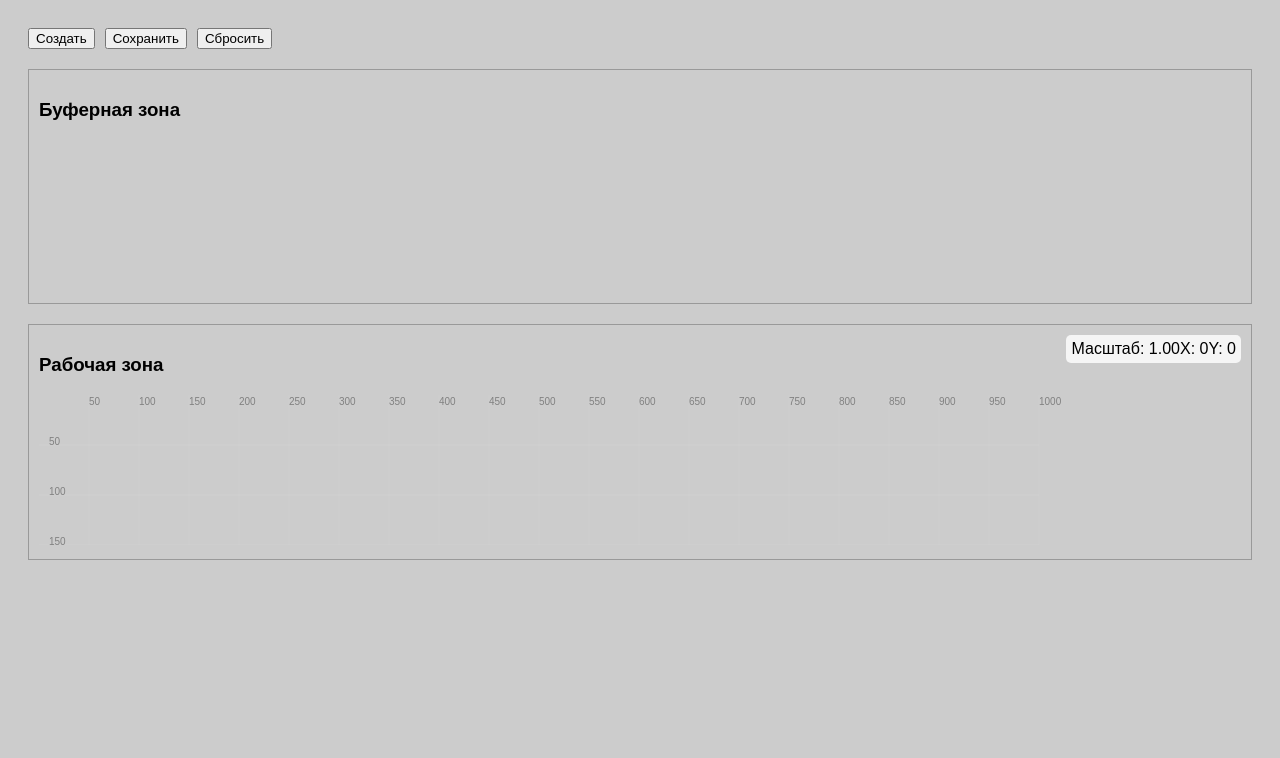
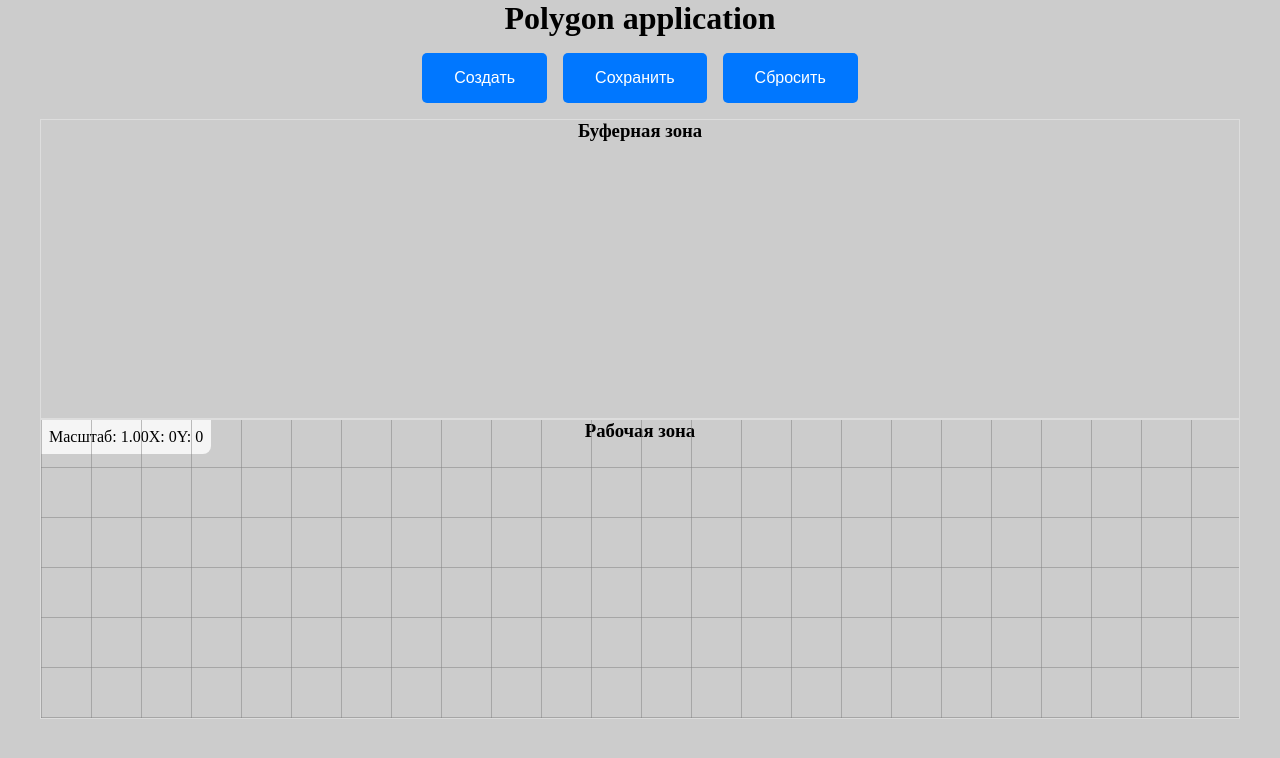
Before and after one commit to it2konst/nuxt-shop, a Vue app: page / in a window 1280 px wide. Shown: the top 758 px of the page. Built offline with nearby package versions, Linux system fonts and the light colour scheme.

Commit message:
feat: GridLines

```diff
--- a/src/App.vue
+++ b/src/App.vue
@@ -1,5 +1,6 @@
 <template>
-  <div class="app">
+  <div class="main container">
+    <h1>Polygon application</h1>
     <div class="controls">
       <button @click="createPolygons">Создать</button>
       <button @click="savePolygons">Сохранить</button>
@@ -41,46 +42,6 @@
             transform: `scale(${scale}) translate(${panX}px, ${panY}px)`,
           }"
         >
-          <g class="grid">
-            <line
-              v-for="n in 20"
-              :key="'x' + n"
-              :x1="n * 50"
-              :y1="0"
-              :x2="n * 50"
-              :y2="1000"
-              stroke="lightgray"
-            />
-            <line
-              v-for="n in 20"
-              :key="'y' + n"
-              :x1="0"
-              :y1="n * 50"
-              :x2="1000"
-              :y2="n * 50"
-              stroke="lightgray"
-            />
-            <text
-              v-for="n in 20"
-              :key="'xlabel' + n"
-              :x="n * 50"
-              :y="10"
-              fill="gray"
-              font-size="10"
-            >
-              {{ n * 50 }}
-            </text>
-            <text
-              v-for="n in 20"
-              :key="'ylabel' + n"
-              :x="10"
-              :y="n * 50"
-              fill="gray"
-              font-size="10"
-            >
-              {{ n * 50 }}
-            </text>
-          </g>
           <polygon
             v-for="polygon in workPolygons"
             :key="polygon.id"
@@ -90,6 +51,7 @@
             @mouseup="stopDrag"
           />
         </svg>
+        <grid-lines></grid-lines>
       </div>
     </div>
   </div>
@@ -97,11 +59,13 @@
 
 <script setup>
 import { reactive, ref, onMounted } from "vue";
+import GridLines from "./components/GridLines.vue";
+import { useScale } from "./composables/useScale";
 
 // Состояние приложения
 const bufferPolygons = reactive([]);
 const workPolygons = reactive([]);
-const scale = ref(1);
+const { scale } = useScale();
 const mouseX = ref(0);
 const mouseY = ref(0);
 const panX = ref(0);
@@ -176,24 +140,24 @@ const stopDrag = () => {
 };
 
 const onDrop = (to) => {
-  if (draggedPolygon) {
-    if (draggedFrom === "buffer" && to === "work") {
-      workPolygons.push(draggedPolygon);
+  if (draggedPolygon && draggedFrom !== to) {
+    if (draggedFrom === "buffer") {
       bufferPolygons.splice(bufferPolygons.indexOf(draggedPolygon), 1);
-    } else if (draggedFrom === "work" && to === "buffer") {
-      bufferPolygons.push(draggedPolygon);
+    } else {
       workPolygons.splice(workPolygons.indexOf(draggedPolygon), 1);
     }
-    draggedPolygon = null;
-    draggedFrom = null;
+    if (to === "buffer") {
+      bufferPolygons.push(draggedPolygon);
+    } else {
+      workPolygons.push(draggedPolygon);
+    }
   }
+  stopDrag();
 };
 
-// Прокрутка (панорамирование)
-const startPan = (event) => {
-  if (event.button === 0) {
-    isPanning = true;
-  }
+// Панорамирование
+const startPan = () => {
+  isPanning = true;
 };
 
 const stopPan = () => {
@@ -201,76 +165,119 @@ const stopPan = () => {
 };
 
 const updateMousePosition = (event) => {
-  mouseX.value = event.offsetX;
-  mouseY.value = event.offsetY;
   if (isPanning) {
     panX.value += event.movementX;
     panY.value += event.movementY;
   }
+  mouseX.value = event.clientX;
+  mouseY.value = event.clientY;
 };
 </script>
 
 <style>
+*,
+*::before,
+*::after {
+  margin: 0;
+  padding: 0;
+  box-sizing: border-box;
+}
+
+html {
+  max-width: 100%;
+  min-height: 100vh;
+  overflow-x: hidden;
+  scroll-behavior: smooth;
+}
+
 body {
   background-color: #ccc;
 }
 
+.container {
+  max-width: 1230px;
+  width: 100%;
+  padding-inline: 15px;
+  margin: 0 auto;
+}
+
+button {
+  padding: 1rem 2rem 1rem 2rem;
+
+  border-radius: 5px;
+  border: none;
+  outline: none;
+  cursor: pointer;
+
+  font-size: 1rem;
+  color: #fff;
+  background-color: #0077ff;
+
+  transition: background-color 0.3s ease;
+}
+
+button:hover {
+  background-color: #0052cc;
+}
+
+h1 {
+  text-align: center;
+}
+
+.img {
+  display: block;
+  max-width: 100%;
+  height: auto;
+}
+
 .app {
-  font-family: Arial, sans-serif;
-  padding: 20px;
+  display: flex;
+  flex-direction: column;
+  align-items: center;
 }
 
 .controls {
-  margin-bottom: 20px;
-}
-
-.controls button {
-  margin-right: 10px;
+  padding: 1rem;
+  display: flex;
+  align-items: center;
+  /* justify-content: flex-start; */
+  justify-content: center;
+  gap: 1rem;
 }
 
 .zones {
   display: flex;
   flex-direction: column;
-  gap: 20px;
+  max-width: 100%;
+  width: 100%;
 }
 
 .buffer-zone,
 .work-zone {
-  border: 1px solid #999;
-  padding: 10px;
-  flex: 1;
-  /* min-height: 300px; */
   position: relative;
-  overflow: hidden;
+  display: flex;
+  flex-direction: column;
+  align-items: center;
+
+  margin: 0 auto;
+  max-width: 100%;
+  width: 100%;
+  height: 300px;
+
+  border: 1px solid #ddd;
 }
 
 .svg-container {
-  /* position: absolute; */
-  /* z-index: -1; */
   width: 100%;
   height: 100%;
-  cursor: pointer;
-}
-
-.polygon {
-  cursor: grab;
 }
 
 .scale {
   position: absolute;
-  top: 10px;
-  right: 10px;
+  top: 0;
+  left: 0;
   background: rgba(255, 255, 255, 0.8);
-  padding: 5px;
-  border-radius: 5px;
-}
-
-.grid line {
-  stroke: lightgray;
-  stroke-width: 0.5;
-}
-
-.grid text {
-  user-select: none;
+  padding: 0.5rem;
+  border-bottom-right-radius: 0.5rem;
 }
 </style>
--- /dev/null
+++ b/src/components/GridLines.vue
@@ -0,0 +1,43 @@
+<template>
+  <svg class="grid-lines" :style="{ width: '100%', height: '100%' }">
+    <defs>
+      <pattern
+        id="grid"
+        :width="gridSize"
+        :height="gridSize"
+        patternUnits="userSpaceOnUse"
+      >
+        <path
+          :d="`M ${gridSize} 0 L 0 0 0 ${gridSize}`"
+          fill="none"
+          stroke="gray"
+          stroke-width="1"
+        />
+      </pattern>
+    </defs>
+
+    <rect width="100%" height="100%" fill="url(#grid)" />
+  </svg>
+</template>
+
+<script setup>
+import { computed } from "vue";
+import { useScale } from "../composables/useScale";
+
+// Получаем текущий масштаб из родительского компонента
+const { scale } = useScale();
+
+// Вычисляем размер ячеек сетки в зависимости от масштаба
+const gridSize = computed(() => 50 * scale.value);
+</script>
+
+<style scoped>
+.grid-lines {
+  position: absolute;
+  top: 0;
+  left: 0;
+  pointer-events: none;
+  /* transform-origin: left bottom; */
+  transform: rotateX(-180deg);
+}
+</style>
--- a/src/components/HelloWorld.vue
+++ /dev/null
@@ -1,58 +0,0 @@
-<template>
-  <div class="hello">
-    <h1>{{ msg }}</h1>
-    <p>
-      For a guide and recipes on how to configure / customize this project,<br>
-      check out the
-      <a href="https://cli.vuejs.org" target="_blank" rel="noopener">vue-cli documentation</a>.
-    </p>
-    <h3>Installed CLI Plugins</h3>
-    <ul>
-      <li><a href="https://github.com/vuejs/vue-cli/tree/dev/packages/%40vue/cli-plugin-babel" target="_blank" rel="noopener">babel</a></li>
-      <li><a href="https://github.com/vuejs/vue-cli/tree/dev/packages/%40vue/cli-plugin-eslint" target="_blank" rel="noopener">eslint</a></li>
-    </ul>
-    <h3>Essential Links</h3>
-    <ul>
-      <li><a href="https://vuejs.org" target="_blank" rel="noopener">Core Docs</a></li>
-      <li><a href="https://forum.vuejs.org" target="_blank" rel="noopener">Forum</a></li>
-      <li><a href="https://chat.vuejs.org" target="_blank" rel="noopener">Community Chat</a></li>
-      <li><a href="https://twitter.com/vuejs" target="_blank" rel="noopener">Twitter</a></li>
-      <li><a href="https://news.vuejs.org" target="_blank" rel="noopener">News</a></li>
-    </ul>
-    <h3>Ecosystem</h3>
-    <ul>
-      <li><a href="https://router.vuejs.org" target="_blank" rel="noopener">vue-router</a></li>
-      <li><a href="https://vuex.vuejs.org" target="_blank" rel="noopener">vuex</a></li>
-      <li><a href="https://github.com/vuejs/vue-devtools#vue-devtools" target="_blank" rel="noopener">vue-devtools</a></li>
-      <li><a href="https://vue-loader.vuejs.org" target="_blank" rel="noopener">vue-loader</a></li>
-      <li><a href="https://github.com/vuejs/awesome-vue" target="_blank" rel="noopener">awesome-vue</a></li>
-    </ul>
-  </div>
-</template>
-
-<script>
-export default {
-  name: 'HelloWorld',
-  props: {
-    msg: String
-  }
-}
-</script>
-
-<!-- Add "scoped" attribute to limit CSS to this component only -->
-<style scoped>
-h3 {
-  margin: 40px 0 0;
-}
-ul {
-  list-style-type: none;
-  padding: 0;
-}
-li {
-  display: inline-block;
-  margin: 0 10px;
-}
-a {
-  color: #42b983;
-}
-</style>
--- /dev/null
+++ b/src/composables/useScale.js
@@ -0,0 +1,8 @@
+// composables/useScale.js
+import { ref } from "vue";
+
+const scale = ref(1);
+
+export function useScale() {
+  return { scale };
+}
```
